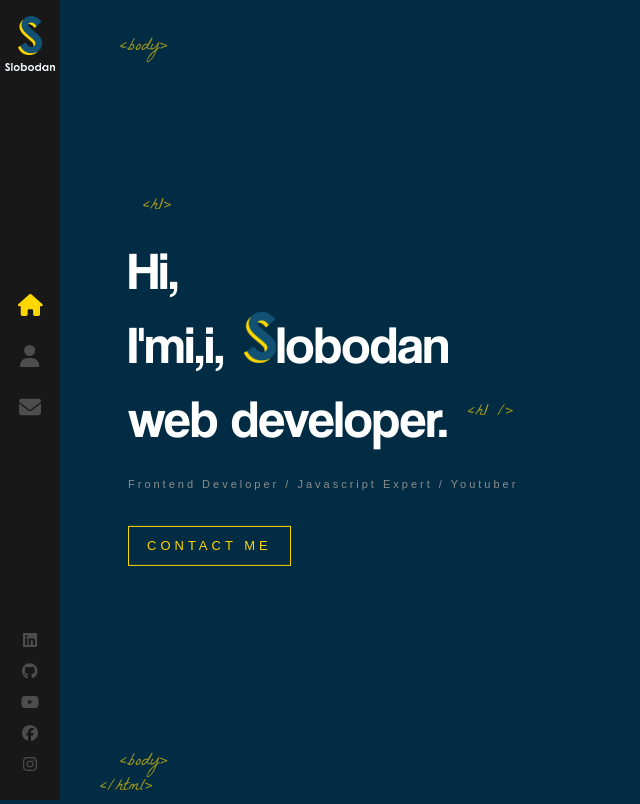
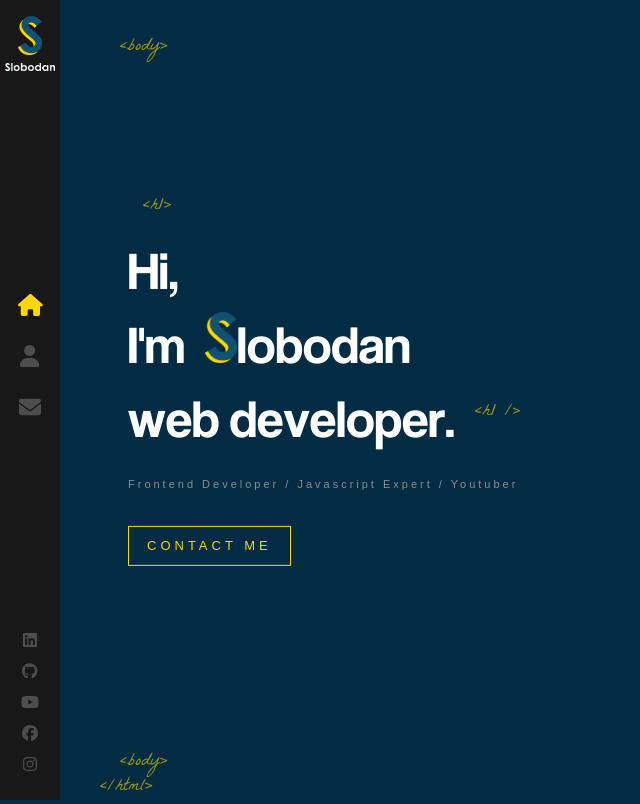
Before and after one commit to PabloDiazTumba/NyHemsida, a React (Create React App) app in the folder react-portfolio/: page / in a window 1280 px wide. Shown: the whole page, without its empty margins (0-640 px from the left). Built offline with nearby package versions, Linux system fonts and the light colour scheme.

Commit message:
First commit

```diff
--- a/react-portfolio/src/components/AnimatedLetters/index.scss
+++ b/react-portfolio/src/components/AnimatedLetters/index.scss
@@ -0,0 +1,24 @@
+.text-animate{
+    display: inline-block;
+    opacity: 0;
+    animation: bounceIn 1s 1s;
+    animation-fill-mode: forwards;
+    min-width: 10px;
+}
+
+.text-animate-hover{
+    min-width: 10px;
+    display: inline-block;
+    animation-fill-mode: both;
+
+    &:hover{
+        animation: rubberBand 1s;
+        color: #ffd700;
+    }
+}
+
+@for $i from 1 through 35{
+    .text-animate._#{$i} {
+        animation-delay: #{$i / 10}s;
+    }
+}
--- /dev/null
+++ b/react-portfolio/src/components/Home/Logo/index.js
@@ -0,0 +1,13 @@
+import './index.scss';
+import LogoS from '../../../assets/images/logo-s.png'
+
+const Logo = () => {
+
+    return (
+        <div className="logo-container">
+            <img className="solid-logo" />
+        </div>
+    )
+}
+
+export default Logo
--- a/react-portfolio/src/components/Home/index.js
+++ b/react-portfolio/src/components/Home/index.js
@@ -1,13 +1,23 @@
-import { Link } from 'react-router-dom';
-import LogoTitle from '../../assets/images/logo-s.png';
-import './index.scss';
-import { useState } from 'react';
-import AnimatedLetters from '../AnimatedLetters';
+import React, { useEffect, useState } from 'react'
+import { Link } from 'react-router-dom'
+import Loader from 'react-loaders'
+import AnimatedLetters from '../AnimatedLetters'
+import LogoTitle from '../../assets/images/logo-s.png'
+import './index.scss'
+import Logo from './Logo'
 
 const Home = () => {
     const [letterClass, setLetterClass] = useState('text-animate')
     const nameArray = ['l', 'o', 'b', 'o', 'd', 'a', 'n']
-    const jobArray = ['w', 'e', 'b', ' ', 'd', 'e', 'v', 'e', 'l', 'o', 'p', 'e', 'r', '.']
+    const jobArray = ['w', 'e', 'b', ' ', 'd', 'e', 'v', 'e', 'l', 'o', 'p', 'e', 'r', '.',]
+
+    useEffect(() => {
+        const timeoutId = setTimeout(() => {
+            setLetterClass('text-animate-hover')
+        }, 4000);
+
+        return () => clearTimeout(timeoutId);
+    }, []);
 
     return (
         <div className="container home-page">
@@ -15,9 +25,9 @@ const Home = () => {
                 <h1>
                 <span className={letterClass}>H</span>
                 <span className={`${letterClass} _12`}>i,</span>
-                <br /> I'm
-                <span className={`${letterClass} _12`}>i,</span>
-                <span className={`${letterClass} _12`}>i,</span>
+                <br />
+                <span className={`${letterClass} _13`}>I</span>
+                <span className={`${letterClass} _14`}>'m</span>
                 <img src={LogoTitle} alt="developer" />
                 <AnimatedLetters letterClass={letterClass}
                 strArray={nameArray}
@@ -30,6 +40,7 @@ const Home = () => {
                 <h2>Frontend Developer / Javascript Expert / Youtuber</h2>
                 <Link to="/contact" className="flat-button">CONTACT ME</Link>
             </div>
+            <Logo />
         </div>
     );
 }
```
Also changed, not shown: react-portfolio/src/components/Home/Logo/index.scss (added).
